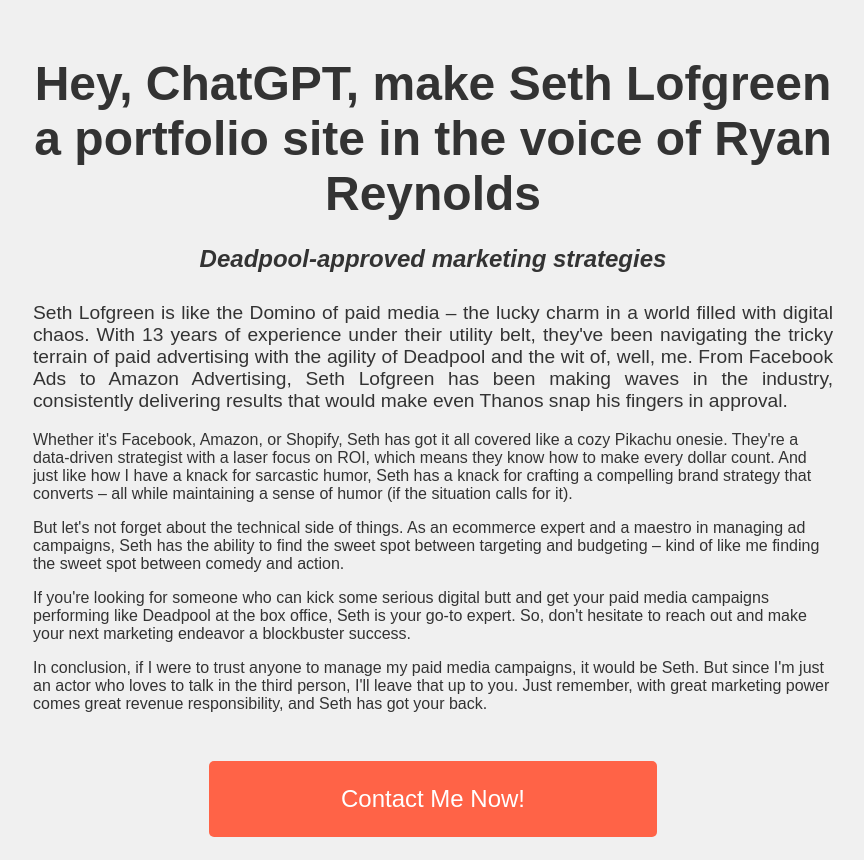
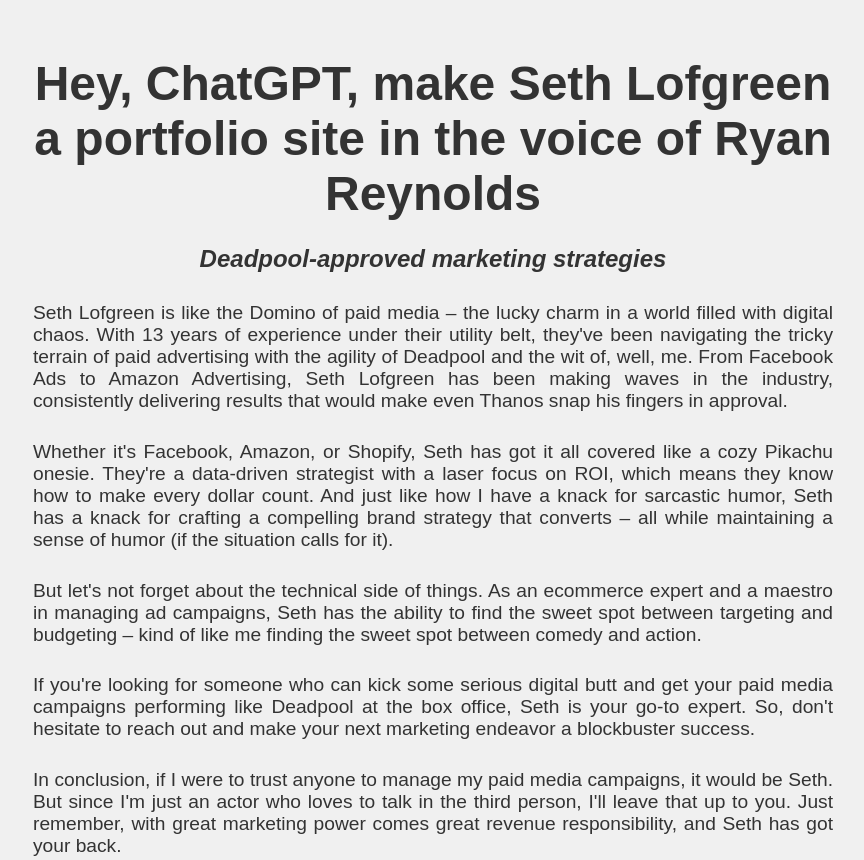
Before and after one commit to sethlofgreen/sethlofgreen.github.io, a plain HTML site: page index.html in a window 1280 px wide. Shown: the top 860 px of the page, without its empty margins (207-1071 px from the left). Drawn offline with Linux system fonts and the light colour scheme.

Commit message:
Update index.html

```diff
--- a/index.html
+++ b/index.html
@@ -58,10 +58,10 @@
         <h1>Hey, ChatGPT, make Seth Lofgreen a portfolio site in the voice of Ryan Reynolds</h1>
         <h2 class="subtitle">Deadpool-approved marketing strategies</h2>
         <p class="content"> Seth Lofgreen is like the Domino of paid media – the lucky charm in a world filled with digital chaos. With 13 years of experience under their utility belt, they've been navigating the tricky terrain of paid advertising with the agility of Deadpool and the wit of, well, me. From Facebook Ads to Amazon Advertising, Seth Lofgreen has been making waves in the industry, consistently delivering results that would make even Thanos snap his fingers in approval.</p>
-        <p>Whether it's Facebook, Amazon, or Shopify, Seth has got it all covered like a cozy Pikachu onesie. They're a data-driven strategist with a laser focus on ROI, which means they know how to make every dollar count. And just like how I have a knack for sarcastic humor, Seth has a knack for crafting a compelling brand strategy that converts – all while maintaining a sense of humor (if the situation calls for it).</p>
-        <p>But let's not forget about the technical side of things. As an ecommerce expert and a maestro in managing ad campaigns, Seth has the ability to find the sweet spot between targeting and budgeting – kind of like me finding the sweet spot between comedy and action.</p>
-        <p>If you're looking for someone who can kick some serious digital butt and get your paid media campaigns performing like Deadpool at the box office, Seth is your go-to expert. So, don't hesitate to reach out and make your next marketing endeavor a blockbuster success.</p>
-        <p>In conclusion, if I were to trust anyone to manage my paid media campaigns, it would be Seth. But since I'm just an actor who loves to talk in the third person, I'll leave that up to you. Just remember, with great marketing power comes great revenue responsibility, and Seth has got your back.</p>
+        <p class="content">Whether it's Facebook, Amazon, or Shopify, Seth has got it all covered like a cozy Pikachu onesie. They're a data-driven strategist with a laser focus on ROI, which means they know how to make every dollar count. And just like how I have a knack for sarcastic humor, Seth has a knack for crafting a compelling brand strategy that converts – all while maintaining a sense of humor (if the situation calls for it).</p>
+        <p class="content">But let's not forget about the technical side of things. As an ecommerce expert and a maestro in managing ad campaigns, Seth has the ability to find the sweet spot between targeting and budgeting – kind of like me finding the sweet spot between comedy and action.</p>
+        <p class="content">If you're looking for someone who can kick some serious digital butt and get your paid media campaigns performing like Deadpool at the box office, Seth is your go-to expert. So, don't hesitate to reach out and make your next marketing endeavor a blockbuster success.</p>
+        <p class="content">In conclusion, if I were to trust anyone to manage my paid media campaigns, it would be Seth. But since I'm just an actor who loves to talk in the third person, I'll leave that up to you. Just remember, with great marketing power comes great revenue responsibility, and Seth has got your back.</p>
         <a href="mailto:slofgreen@gmail.com" class="cta">Contact Me Now!</a>
         <h2 class="subtitle">Not sold yet? Here's a joke:</h2>
         <p class="content">Why did the marketing team start carrying around a ladder?</p>
```
